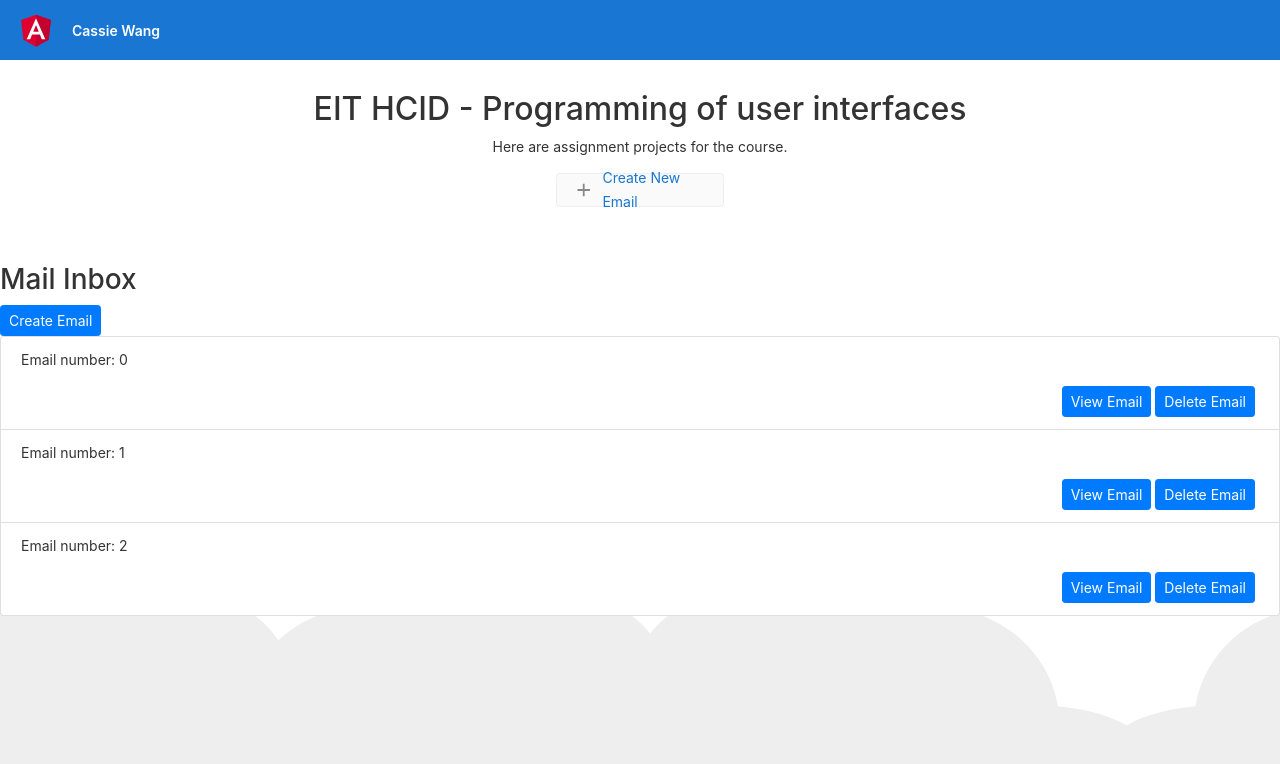
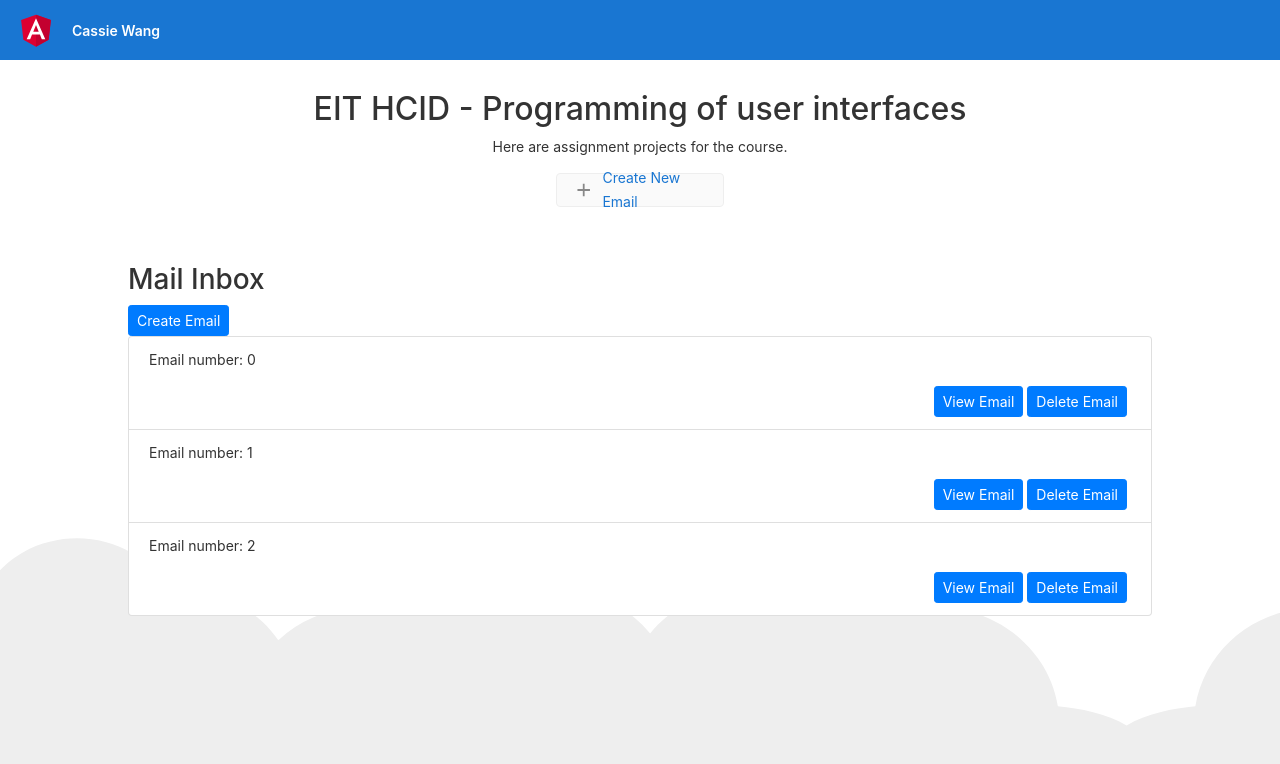
Before and after one commit to CassieW/Programming-of-User-Interfaces-class-Angular, an Angular app in the folder EmailReader/: page /emailslist in a window 1280 px wide. Shown: the top 764 px of the page. Built offline with nearby package versions, Linux system fonts and the light colour scheme.

Commit message:
styling with padding to project component

```diff
--- a/EmailReader/src/app/email-form/email-form.component.html
+++ b/EmailReader/src/app/email-form/email-form.component.html
@@ -1,3 +1,4 @@
+<div style="padding: 0 10%">
   <h2>Create New Email</h2>
 
   <form #emailForm="ngForm" (ngSubmit)="email.id = sendForm(email.id)">
@@ -46,3 +47,4 @@
       <button class="btn btn-primary btn-sm mr-1" type="submit" [disabled]="!emailForm.form.valid">Add to List</button>
     </div>
   </form>
+</div>
--- a/EmailReader/src/app/email-viewer/email-viewer.component.html
+++ b/EmailReader/src/app/email-viewer/email-viewer.component.html
@@ -1,3 +1,4 @@
+<div style="padding: 0 10%">
   <ul class="list-group">
     <h3> Content of Email: {{ eid }} </h3>
     <p>
@@ -10,3 +11,4 @@
   </ul>
 
   <button class="btn btn-primary btn-sm" (click)="goBack()">Back</button>
+</div>
--- a/EmailReader/src/app/emails-list/emails-list.component.html
+++ b/EmailReader/src/app/emails-list/emails-list.component.html
@@ -1,3 +1,4 @@
+<div style="padding: 0 10%">
   <div *ngIf="emailList.length>0; else noemail">
     <h3>Mail Inbox</h3>
   </div>
@@ -19,3 +20,4 @@
   <ng-template #noemail>
     <p>Your mailbox is empty.</p>
   </ng-template>
+</div>
```
Lines whose indentation alone changed are shown as unchanged.
